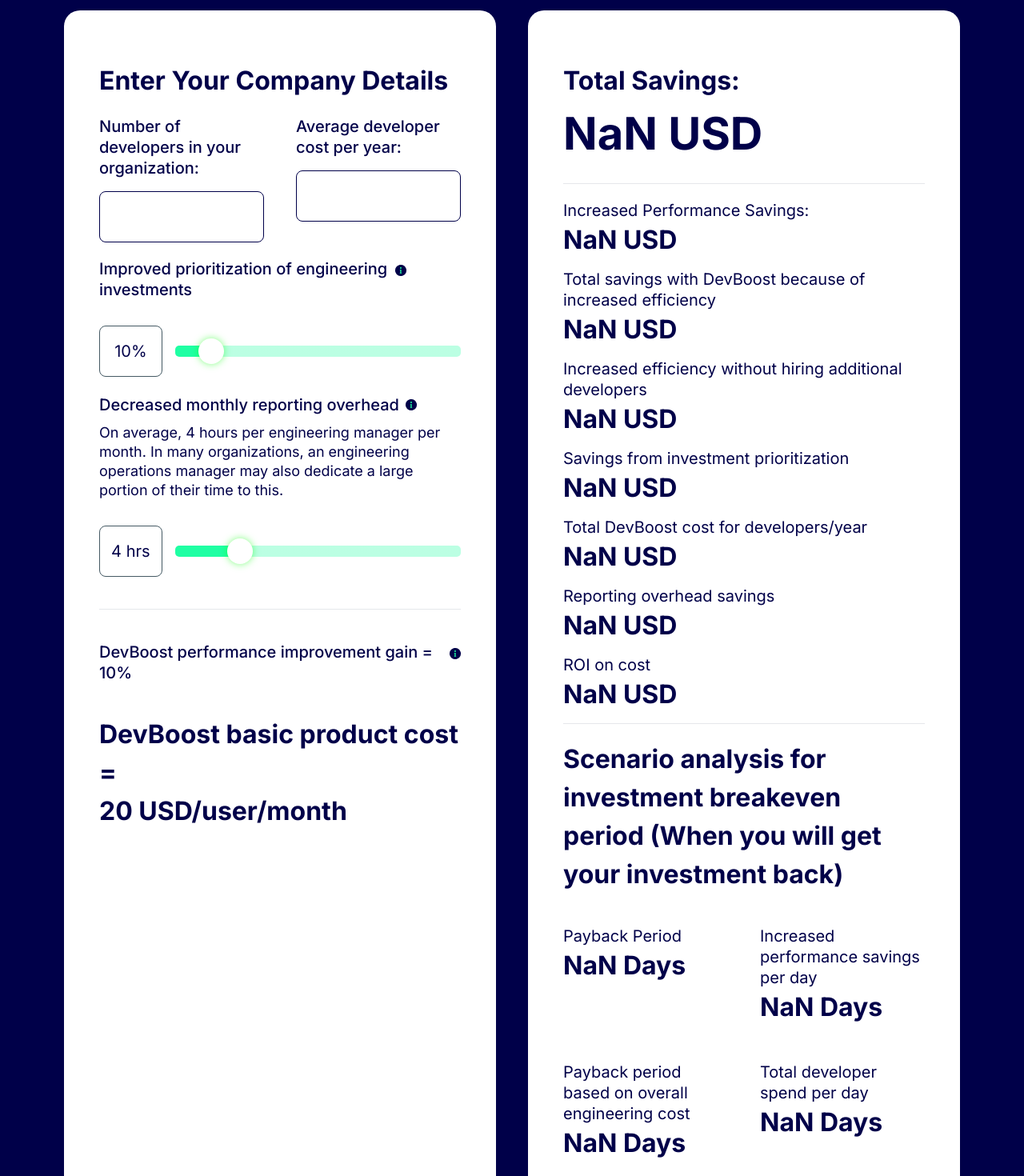
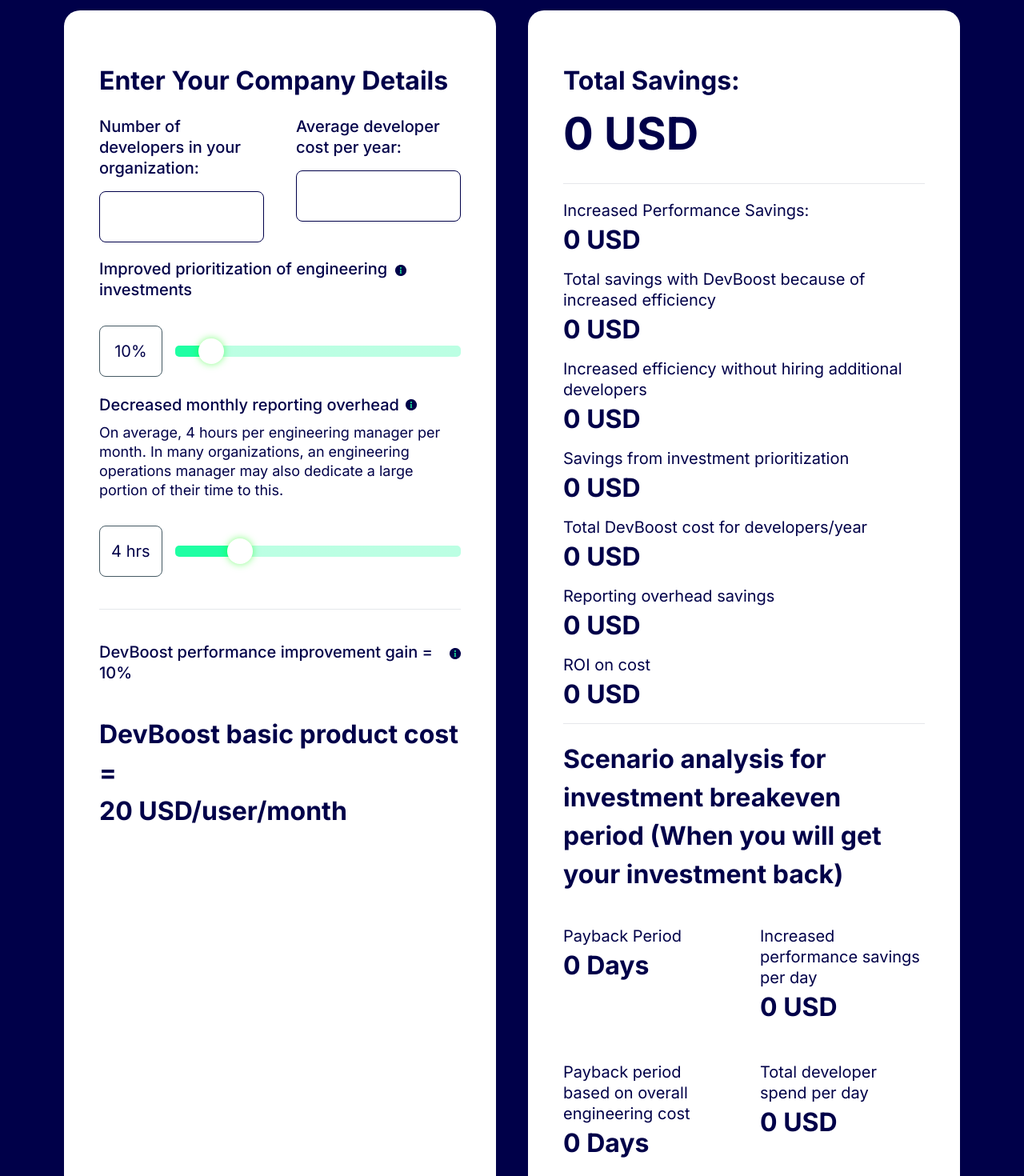
Before and after one commit to werahul/itechVdo, a Next.js app: page /product in a window 1280 px wide. Shown: the part 3400-4870 px from the top of the page at 80% size. Built offline with nearby package versions, Linux system fonts and the light colour scheme; a web font is replaced by a local one.

Commit message:
roi calc

```diff
--- a/components/ROICalculator.jsx
+++ b/components/ROICalculator.jsx
@@ -63,9 +63,8 @@
     (totalSavingsWithDevBoost - savingsFromInvestmentPrioritization) /
     savingsFromInvestmentPrioritization; //K
 
-    const withoutHiringDeveloper =
+  const withoutHiringDeveloper =
     numDevelopers * (numDevelopers + devBoostPerformanceGain); // Revised calculation
-
 
   const paybackPeriod = totalDevBoostCostPerYear / increasedPerformanceSavings; // real L
   const increasedPerformanceSavingsPerDay = increasedPerformanceSavings / 250; // M
@@ -80,6 +79,9 @@
     setDecresedMonthlyReporting(event.target.value);
   };
 
+  const formatNumber = (value) => {
+    return isNaN(value) ? 0 : value.toFixed(0);
+  };
   return (
     <div className="bg-[#000049] py-[124px] px-20">
       <div className="max-container">
@@ -245,8 +247,8 @@
             <p className="font-inter text-[32px] font-bold">Total Savings:</p>
             <p className="font-inter text-[56px] font-bold">
               {typeof totalSavingsWithDevBoost === "number"
-                ? totalSavingsWithDevBoost.toFixed(0) + " USD"
-                : ""}
+                ? formatNumber(totalSavingsWithDevBoost) + " USD"
+                : "0 USD"}
             </p>
             <hr className="my-5" />
 
@@ -255,32 +257,32 @@
             </p>
             <p className="font-inter text-[32px] leading-[32px] font-bold mt-2">
               {typeof increasedPerformanceSavings === "number"
-                ? increasedPerformanceSavings.toFixed(0) + " USD"
-                : ""}
+                ? formatNumber(increasedPerformanceSavings) + " USD"
+                : "0 USD"}
             </p>
             <p className="font-inter text-[20px] leading-[26px] mt-5">
               Total savings with DevBoost because of increased efficiency <br />
             </p>
             <p className="font-inter text-[32px] leading-[32px] font-bold mt-2">
               {typeof totalSavings === "number"
-                ? totalSavings.toFixed(0) + " USD"
-                : ""}
+                ? formatNumber(totalSavings) + " USD"
+                : "0 USD"}
             </p>
             <p className="font-inter text-[20px] leading-[26px] mt-5">
               Increased efficiency without hiring additional developers <br />
             </p>
             <p className="font-inter text-[32px] leading-[32px] font-bold mt-2">
               {typeof withoutHiringDeveloper === "number"
-                ? withoutHiringDeveloper.toFixed(0) + " USD"
-                : ""}
+                ? formatNumber(withoutHiringDeveloper) + " USD"
+                : "0 USD"}
             </p>
             <p className="font-inter text-[20px] leading-[26px] mt-5">
               Savings from investment prioritization
             </p>
             <p className="font-inter text-[32px] leading-[32px] font-bold mt-2">
               {typeof savingsFromInvestmentPrioritization === "number"
-                ? savingsFromInvestmentPrioritization.toFixed(0) + " USD"
-                : ""}
+                ? formatNumber(savingsFromInvestmentPrioritization) + " USD"
+                : "0 USD"}
             </p>
 
             <p className="font-inter text-[20px] leading-[26px] mt-5">
@@ -288,22 +290,22 @@
             </p>
             <p className="font-inter text-[32px] leading-[32px] font-bold mt-2">
               {typeof totalDevBoostCostPerYear === "number"
-                ? totalDevBoostCostPerYear.toFixed(0) + " USD"
-                : ""}
+                ? formatNumber(totalDevBoostCostPerYear) + " USD"
+                : "0 USD"}
             </p>
             <p className="font-inter text-[20px] leading-[26px] mt-5">
               Reporting overhead savings
             </p>
             <p className="font-inter text-[32px] leading-[32px] font-bold mt-2">
               {typeof reportingOverheadSavingsHours === "number"
-                ? reportingOverheadSavingsHours.toFixed(0) + " USD"
-                : ""}
+                ? formatNumber(reportingOverheadSavingsHours) + " USD"
+                : "0 USD"}
             </p>
             <p className="font-inter text-[20px] leading-[26px] mt-5">
               ROI on cost
             </p>
             <p className="font-inter text-[32px] leading-[32px] font-bold mt-2">
-              {typeof roi === "number" ? roi.toFixed(0) + " USD" : ""}
+              {typeof roi === "number" ? formatNumber(roi) + " USD" : "0 USD"}
             </p>
 
             <hr className="my-5" />
@@ -321,8 +323,8 @@
                   </p>
                   <p className="font-inter text-[32px] leading-[32px] font-bold mt-2">
                     {typeof paybackPeriod === "number"
-                      ? paybackPeriod.toFixed(0) + " Days"
-                      : ""}
+                      ? formatNumber(paybackPeriod) + " Days"
+                      : "0 Days"}
                   </p>
                 </div>
                 <div className="">
@@ -331,8 +333,8 @@
                   </p>
                   <p className="font-inter text-[32px] leading-[32px] font-bold mt-2">
                     {typeof increasedPerformanceSavingsPerDay === "number"
-                      ? increasedPerformanceSavingsPerDay.toFixed(0) + " Days"
-                      : ""}
+                      ? formatNumber(increasedPerformanceSavingsPerDay) + " USD"
+                      : "0 USD"}
                   </p>
                 </div>
                 <div className="">
@@ -341,8 +343,8 @@
                   </p>
                   <p className="font-inter text-[32px] leading-[32px] font-bold mt-2">
                     {typeof paybackPeriodBasedOnOverallCost === "number"
-                      ? paybackPeriodBasedOnOverallCost.toFixed(0) + " Days"
-                      : ""}
+                      ? formatNumber(paybackPeriodBasedOnOverallCost) + " Days"
+                      : "0 Days"}
                   </p>
                 </div>
                 <div className="">
@@ -351,8 +353,8 @@
                   </p>
                   <p className="font-inter text-[32px] leading-[32px] font-bold mt-2">
                     {typeof totalDevCostPerDay === "number"
-                      ? totalDevCostPerDay.toFixed(0) + " Days"
-                      : ""}
+                      ? formatNumber(totalDevCostPerDay) + " USD"
+                      : "0 USD"}
                   </p>
                 </div>
               </div>
```
